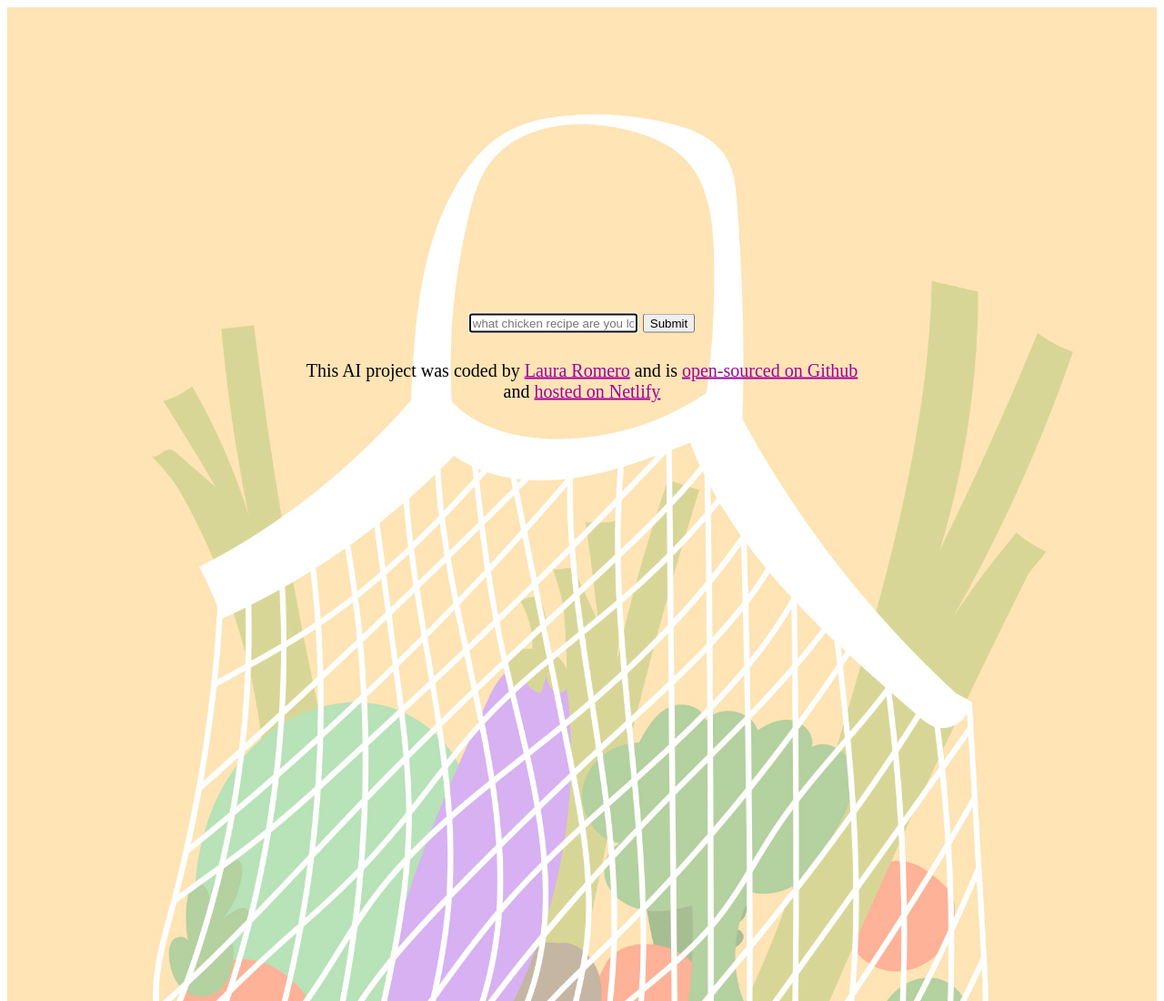
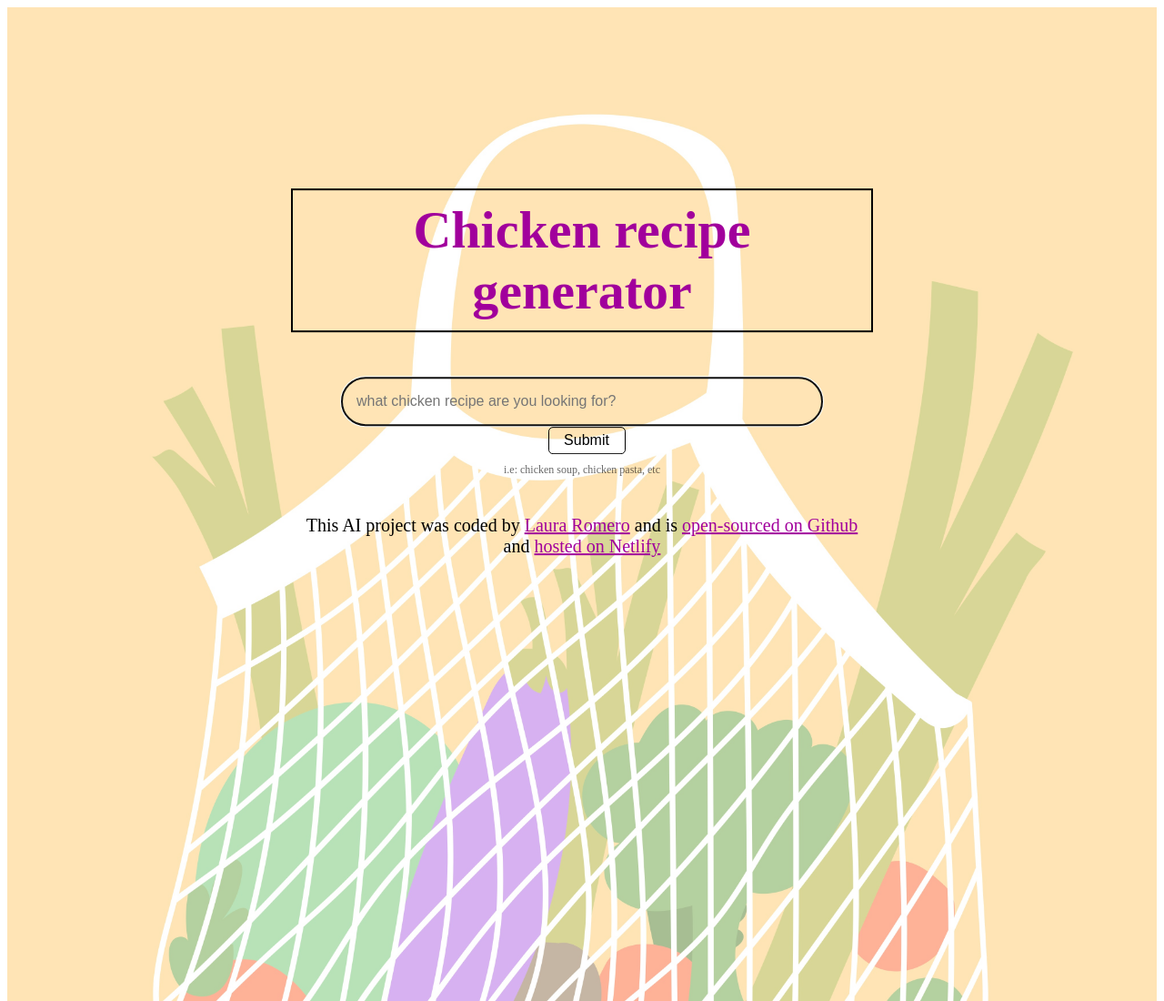
Before and after one commit to LR-OM/chicken-recipe-meal-generator, a plain HTML site: page index.html in a window 1280 px wide. Shown: the top 1100 px of the page at 91% size. Drawn offline with Linux system fonts and the light colour scheme; a web font is replaced by a local one.

Commit message:
added more css and ids

```diff
--- a/index.html
+++ b/index.html
@@ -16,13 +16,16 @@
     <img src="images/food.jpg" alt="vegetables in a bag" class="background-image" />
   </div>
   <div class="content">
+    <h1>Chicken recipe generator</h1>
     <main>
-      <form>
-        <input type="text" placeholder="what chicken recipe are you looking for?" autofocus required
-          autocomplete="off" />
-        <input type="submit" />
+      <div class="form-container">
+        <form id="chicken-recipe-generator">
+          <input type="text" placeholder="what chicken recipe are you looking for?" autofocus required
+            autocomplete="off" class="instructions" id="user-instructions" />
+          <input type="submit" class="submit-button" />
 
-      </form>
+        </form>
+        <small class="hint"> i.e: chicken soup, chicken pasta, etc </small>
     </main>
     <footer>
       <p>
--- a/src/style.css
+++ b/src/style.css
@@ -1,9 +1,29 @@
+.ms-madi-regular {
+      font-family: "Ms Madi", cursive;
+      font-weight: 400;
+      font-style: normal;
+}
+      .triodion-regular {
+          font-family: "Triodion", system-ui;
+          font-weight: 400;
+          font-style: normal;
+}
+
+h1{
+  color:#A1009C;
+  border: 2px solid black;
+  padding: 10px;
+  display: inline-block;
+  font-size: 58px;
+}
+
 .background-image{
   width: 100%;
   height: auto;
   opacity: 0.5;
   z-index: -1;
   }
+
 .container{
   position: relative;
   width: 100%;
@@ -20,6 +40,44 @@
   text-align: center;
   z-index: 2;
 }
+
+.form-container {
+  padding: 10px;
+  border-radius: 5px 5px;
+  box-shadow: 0px 20px 60px rgba (65, 50, 100, 0.08);
+  margin-bottom: 30px;
+}
+
+.instructions {
+  padding: 16px;
+  border: 1px solid black;
+  background:transparent;
+  width: 80%;
+  font-size: 16px;
+  border-radius: 50px;
+  line-height: 20px;
+}
+
+.submit-button {
+  margin-left: 10px;
+  background:transparent;
+  border: 1px solid black;
+  border-radius: 5px;
+  padding:5px;
+  font-size: 16px;
+  width: 85px;
+  outline: none;
+}
+
+.hint{
+  font-size: 13px;
+  line-height: 1.5;
+  margin-top: 5px;
+  font-size: 12px;
+  opacity: 0.6;
+  color: black;
+}
+
 footer{
   text-align: center;
   font-size: 20px;
```
Lines whose indentation alone changed are shown as unchanged.
